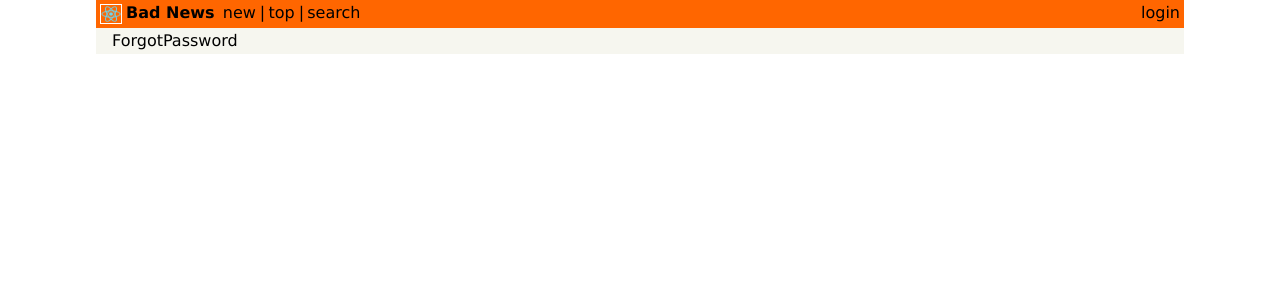
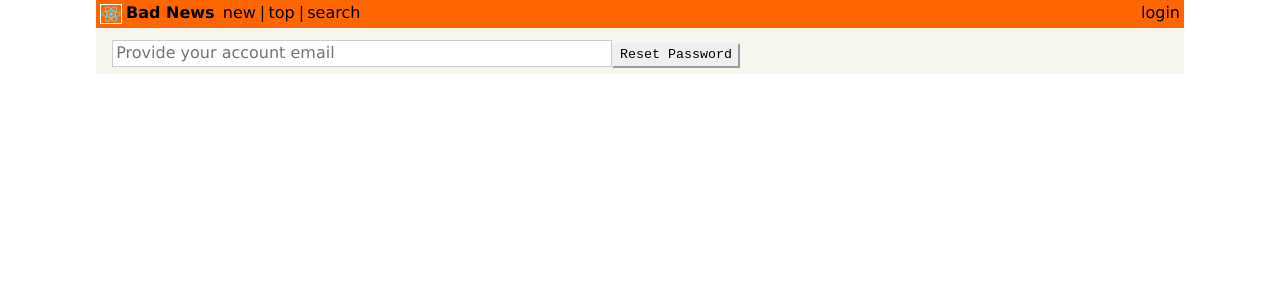
Before and after one commit to marcusholmgren/bad-news, a React (Create React App) app: page /forgot in a window 1280 px wide. Shown: the top 300 px of the page. Built offline with nearby package versions, Linux system fonts and the light colour scheme; no server answers.

Commit message:
feat: add password reset functionality

```diff
--- a/src/components/Auth/ForgotPassword.js
+++ b/src/components/Auth/ForgotPassword.js
@@ -1,7 +1,36 @@
-import React from "react";
+import React, {useState, useContext} from "react";
+import FirebaseContext from "../../firebase/context";
 
 function ForgotPassword() {
-  return <div>ForgotPassword</div>;
+  const {firebase} = useContext(FirebaseContext);
+  const [userEmail, setEmail] = useState('');
+  const [isPasswordReset, setPasswordReset] = useState(false);
+  const [passwordResetError, setPasswordResetError] = useState(null);
+
+  async function handleResetPassword() {
+    try {
+      await firebase.resetPassword(userEmail);
+      setPasswordReset(true);
+      setPasswordResetError(null);
+    } catch(err) {
+      console.error("[ForgotPassword] Reset Password errror", err);
+      setPasswordResetError(err.message);
+      setPasswordReset(false);
+    }
+  }
+
+  return <div>
+    <input type="email"
+           className="input"
+           placeholder="Provide your account email"
+           onChange={event => setEmail(event.target.value)}
+    />
+    <button className="button" onClick={handleResetPassword}>
+      Reset Password
+    </button>
+    {isPasswordReset && <p>Check email to reset password</p>}
+    {passwordResetError && <p className="error-text">{passwordResetError}</p>}
+  </div>;
 }
 
 export default ForgotPassword;
--- a/src/components/Auth/Login.js
+++ b/src/components/Auth/Login.js
@@ -1,5 +1,5 @@
 import React, { useState} from "react";
-import { useNavigate } from 'react-router-dom';
+import {Link, useNavigate} from 'react-router-dom';
 import useFormValidation from './useFormValidation';
 import validateLogin from './validateLogin';
 import firebase from '../../firebase';
@@ -77,6 +77,9 @@ function Login(props) {
         </button>
       </div>
     </form>
+    <div className="forgot-password">
+      <Link to="/forgot">Forgot password?</Link>
+    </div>
   </div>;
 }
 
--- a/src/firebase/firebase.js
+++ b/src/firebase/firebase.js
@@ -23,6 +23,10 @@ class Firebase {
     async logout() {
         return await this.auth.signOut();
     }
+
+    async resetPassword(email) {
+        return await this.auth.sendPasswordResetEmail(email);
+    }
 }
 
 const firebase = new Firebase();
```
